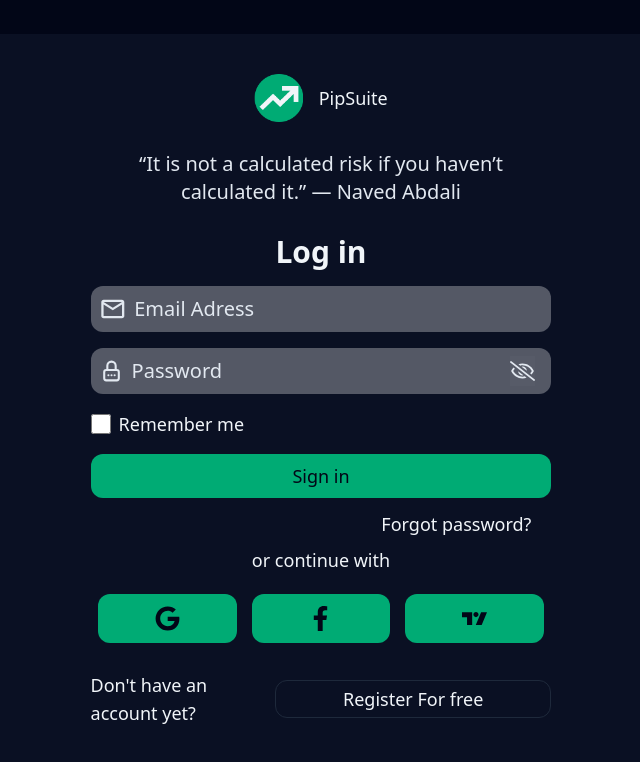
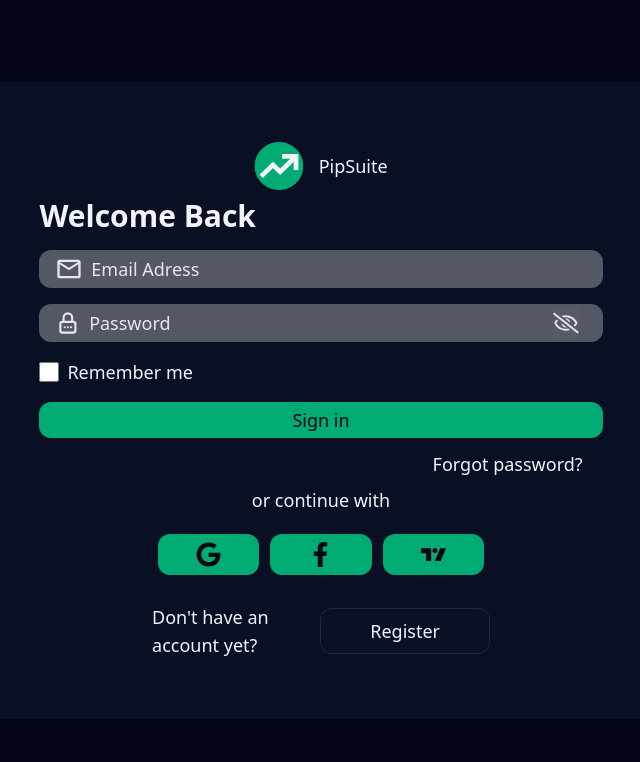
Before and after one commit to jabezdubale/PipSuite, a React (Vite) app: page /signin in a window 1280 px wide. Shown: the top 762 px of the page, without its empty margins (319-959 px from the left). Built offline with nearby package versions, Linux system fonts and the light colour scheme.

Commit message:
more edits on the signin ui

```diff
--- a/src/Pages/SignIn.jsx
+++ b/src/Pages/SignIn.jsx
@@ -14,33 +14,29 @@
   };
   return (
     <div className="bg-main-Background min-h-[100svh] flex justify-center items-center">
-      <div className="bg-secondary-Background w-4/5 md:w-3/5 max-w-6xl py-10 rounded-4xl flex flex-col gap-2">
+      <div className="bg-secondary-Background w-4/5 md:w-3/5 max-w-6xl py-15 px-[5%] md:px-[8%] rounded-4xl flex flex-col gap-2">
         <Logo />
-        <p className="text-secondary-headings text-xl py-5 mx-auto text-center w-4/5 lg:w-3/5">
-          “It is not a calculated risk if you haven’t calculated it.” — Naved
-          Abdali
-        </p>
         <form
           onSubmit={handleLogin}
-          className="flex flex-col justify-center items-center gap-4"
+          className="flex flex-col justify-center items-start gap-4"
         >
           <h1 className="text-primary-headings text-2xl md:text-3xl font-bold text-center">
-            Log in
+            Welcome Back
           </h1>
-          <div className="bg-white/30 w-3/5 p-2 rounded-xl text-secondary-headings text-3xl flex justify-start items-center gap-2">
+          <div className="bg-white/30 w-full py-1 px-4 rounded-xl text-secondary-headings text-3xl flex justify-start items-center gap-2">
             <MdOutlineEmail />
             <input
               type="text"
               placeholder="Email Adress"
-              className="text-xl placeholder-secondary-headings w-full outline-none"
+              className="text-lg placeholder-secondary-headings w-full outline-none"
             />
           </div>
-          <div className="bg-white/30 w-3/5 p-2 rounded-xl text-secondary-headings text-3xl flex justify-start items-center gap-2">
+          <div className="bg-white/30 w-full py-1 px-4 rounded-xl text-secondary-headings text-3xl flex justify-start items-center gap-2">
             <TbLockPassword />
             <input
               type="text"
               placeholder="Password"
-              className=" text-xl placeholder-secondary-headings w-full outline-none"
+              className=" text-lg placeholder-secondary-headings w-full outline-none"
             />
             <FaRegEyeSlash className="mr-2 bg-white/2" />
           </div>
@@ -51,10 +47,10 @@
             />
             <p className="text-primary-headings text-lg ">Remember me</p>
           </div>
-          <div className="w-3/5 flex flex-col justify-center items-center gap-3">
+          <div className="w-full flex flex-col justify-center items-center gap-3">
             <Buttons
               variant="mainVariant"
-              styles="w-full p-2"
+              styles="w-full p-1"
               label="Sign in"
               LeftIcon={null}
               RightIcon={null}
@@ -71,7 +67,7 @@
           <div className="w-3/5 flex flex-wrap justify-around items-center">
             <Buttons
               variant="mainVariant"
-              styles="w-3/10 p-3"
+              styles="w-3/10 p-2"
               label=""
               LeftIcon={<FaGoogle size={25} />}
               RightIcon={null}
@@ -80,7 +76,7 @@
             />
             <Buttons
               variant="mainVariant"
-              styles="w-3/10 p-3"
+              styles="w-3/10 p-2"
               label=""
               LeftIcon={<FaFacebookF size={25} />}
               RightIcon={null}
@@ -89,7 +85,7 @@
             />
             <Buttons
               variant="mainVariant"
-              styles="w-3/10 p-3"
+              styles="w-3/10 p-2"
               label=""
               LeftIcon={<SiTradingview size={25} />}
               RightIcon={null}
@@ -101,13 +97,13 @@
 
         <div className="flex justify-center items-center">
           <div className=" w-3/5 flex justify-between gap-2 items-center mt-5">
-            <p className="text-primary-headings text-lg">
+            <p className="text-primary-headings text-lg w-full">
               Don't have an account yet?
             </p>
             <Buttons
               variant="secondaryVariant"
-              styles="max-w-3/5 w-full p-1"
-              label="Register For free"
+              styles="max-w-3/5 w-full p-2"
+              label="Register"
               LeftIcon={null}
               RightIcon={null}
               link="/register"
```
